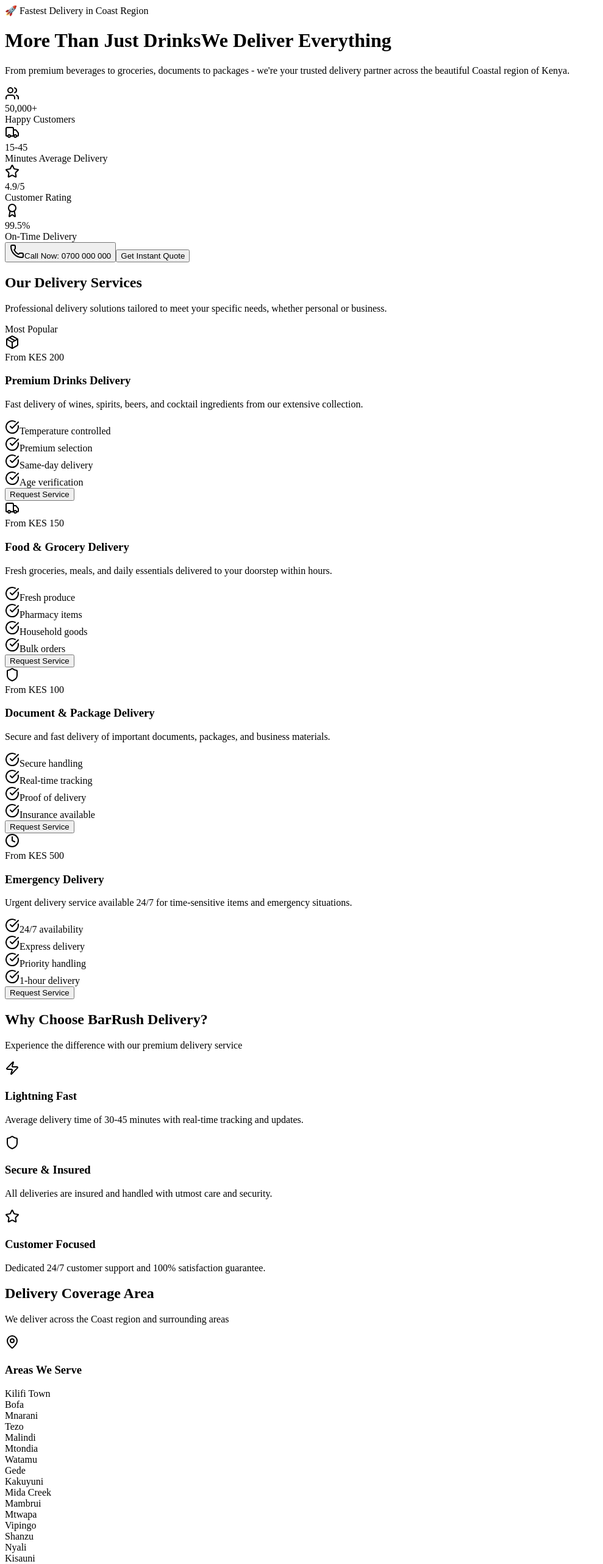
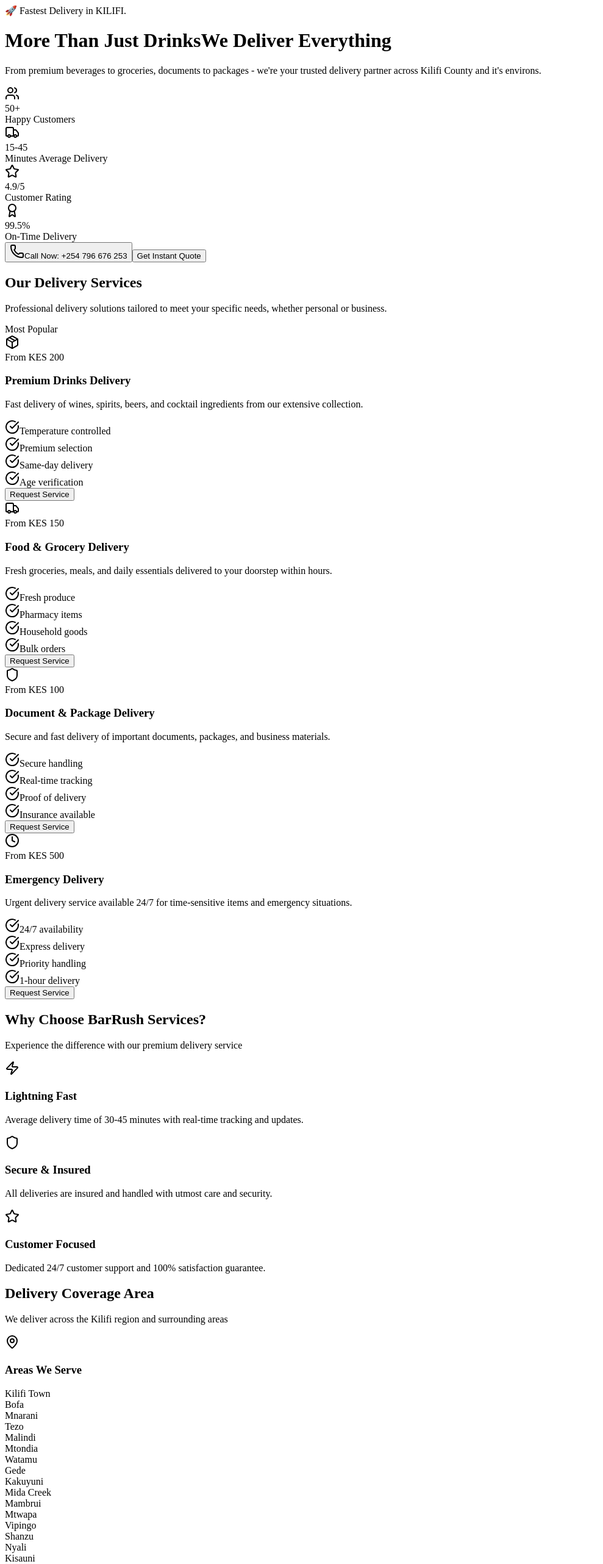
Before and after one commit to Geena254/sip-n-dash-drinks, a Next.js app in the folder drinks_frontend/: page /DeliveryServices in a window 1280 px wide. Shown: the top 2564 px of the page at 61% size, without its empty margins (0-989 px from the left). Built offline with nearby package versions, Linux system fonts and the light colour scheme.

Commit message:
delivery updates

```diff
--- a/drinks_frontend/src/pages/DeliveryServices.tsx
+++ b/drinks_frontend/src/pages/DeliveryServices.tsx
@@ -49,7 +49,7 @@ const DeliveryServices = () => {
   ];
 
   const stats = [
-    { icon: <Users className="h-6 w-6" />, value: "50,000+", label: "Happy Customers" },
+    { icon: <Users className="h-6 w-6" />, value: "50+", label: "Happy Customers" },
     { icon: <Truck className="h-6 w-6" />, value: "15-45", label: "Minutes Average Delivery" },
     { icon: <Star className="h-6 w-6" />, value: "4.9/5", label: "Customer Rating" },
     { icon: <Award className="h-6 w-6" />, value: "99.5%", label: "On-Time Delivery" }
@@ -80,15 +80,15 @@ const DeliveryServices = () => {
         <div className="max-w-7xl mx-auto px-4 sm:px-6 lg:px-8 py-20 md:py-28">
           <div className="text-center max-w-4xl mx-auto">
             <Badge variant="outline" className="bg-white/10 backdrop-blur-sm text-white mb-6 text-sm px-4 py-2">
-              🚀 Fastest Delivery in Coast Region
+              🚀 Fastest Delivery in KILIFI.
             </Badge>
             <h1 className="text-4xl md:text-6xl font-bold mb-6 leading-tight">
               More Than Just Drinks
-              <span className="block text-secondary">We Deliver Everything</span>
+              <span className="text-xl font-bold barrush-gradient-text">We Deliver Everything</span>
             </h1>
             <p className="text-lg md:text-xl mb-10 text-white/90 max-w-3xl mx-auto">
               From premium beverages to groceries, documents to packages - we're your trusted delivery partner
-              across the beautiful Coastal region of Kenya.
+              across Kilifi County and it's environs.
             </p>
 
             {/* Stats Row */}
@@ -109,7 +109,7 @@ const DeliveryServices = () => {
             <div className="flex flex-col sm:flex-row gap-4 justify-center">
               <Button size="lg" variant="default" className="bg-white text-primary hover:bg-gray-100 text-lg px-8 py-3">
                 <Phone className="mr-2 h-5 w-5" />
-                Call Now: 0700 000 000
+                Call Now: +254 796 676 253
               </Button>
               <Button size="lg" variant="outline" className="bg-transparent border-white text-white hover:bg-white/10 text-lg px-8 py-3">
                 Get Instant Quote
@@ -168,7 +168,7 @@ const DeliveryServices = () => {
       <div className="bg-gradient-to-br from-gray-50 to-gray-100 py-20">
         <div className="max-w-7xl mx-auto px-4 sm:px-6 lg:px-8">
           <div className="text-center mb-16">
-            <h2 className="text-3xl md:text-4xl font-bold mb-6">Why Choose BarRush Delivery?</h2>
+            <h2 className="text-3xl md:text-4xl font-bold mb-6">Why Choose BarRush Services?</h2>
             <p className="text-muted-foreground text-lg">Experience the difference with our premium delivery service</p>
           </div>
 
@@ -192,7 +192,7 @@ const DeliveryServices = () => {
       <div className="max-w-7xl mx-auto px-4 sm:px-6 lg:px-8 py-20">
         <div className="text-center mb-12">
           <h2 className="text-3xl md:text-4xl font-bold mb-6">Delivery Coverage Area</h2>
-          <p className="text-muted-foreground text-lg">We deliver across the Coast region and surrounding areas</p>
+          <p className="text-muted-foreground text-lg">We deliver across the Kilifi region and surrounding areas</p>
         </div>
 
         <Card className="overflow-hidden">
@@ -213,7 +213,7 @@ const DeliveryServices = () => {
             <div className="mt-8 p-6 bg-gradient-to-r from-primary/5 to-secondary/5 rounded-lg">
               <p className="text-center text-muted-foreground">
                 <strong>Don't see your area?</strong> Contact us - we're always expanding our coverage!
-                Call us at <span className="text-primary font-semibold">0700 000 000</span> to check availability.
+                Call us at <span className="text-primary font-semibold">+254 796 676 253</span> to check availability.
               </p>
             </div>
           </CardContent>
@@ -233,7 +233,7 @@ const DeliveryServices = () => {
               <div className="flex flex-col sm:flex-row gap-6 justify-center">
                 <Button size="lg" className="text-lg px-8 py-4">
                   <Phone className="mr-2 h-5 w-5" />
-                  Call: 0700 000 000
+                  Call: +254 796 676 253
                 </Button>
                 <Button size="lg" variant="outline" className="text-lg px-8 py-4">
                   WhatsApp Us
```
